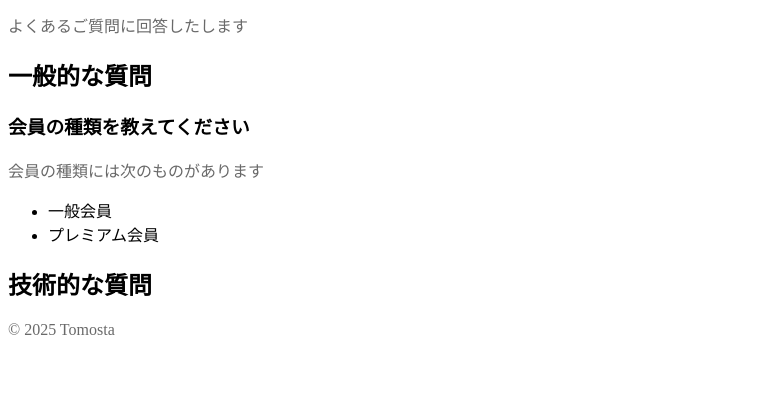
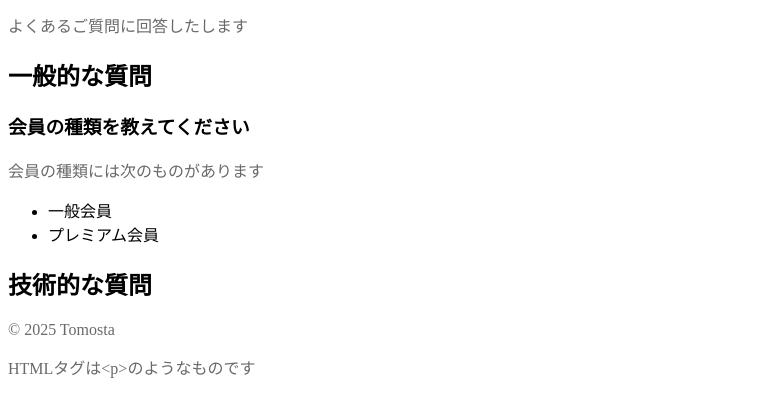
Before and after one commit to HAMA-G/HTML_basic, a plain HTML site: page faq.html in a window 1280 px wide. Shown: the part 94-510 px from the top of the page, without its empty margins (0-778 px from the left). Drawn offline with Linux system fonts and the light colour scheme.

Commit message:
16_faq.html

```diff
--- a/faq.html
+++ b/faq.html
@@ -46,5 +46,7 @@
 		<footer>
 			<p>&copy; 2025 Tomosta</p>
 		</footer>
+		<!-- 文字参照 -->
+		<p>HTMLタグは&lt;p&gt;のようなものです</p>
 	</body>
 </html>
```
